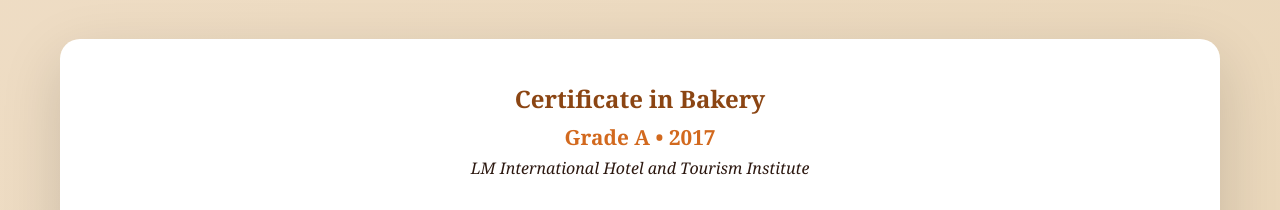
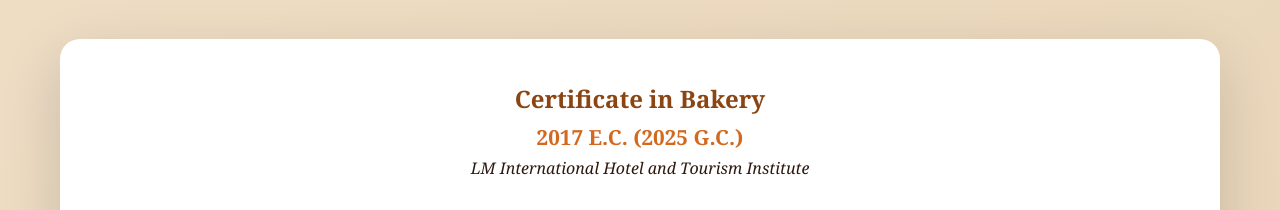
Before and after one commit to ayu-le/bakery-professional-portfolio, a plain HTML site: page index.html in a window 1280 px wide. Shown: the part 3520-3730 px from the top of the page. Drawn offline with Linux system fonts and the light colour scheme.

Commit message:
Update index.html

```diff
--- a/index.html
+++ b/index.html
@@ -226,7 +226,7 @@
             <div class="cards-grid">
                 <div class="card" style="text-align: center;">
                     <h2 style="color: #8B4513;">Certificate in Bakery</h2>
-                    <p style="font-size: 1.3em; color: #D2691E; font-weight: bold;">Grade A • 2017</p>
+                    <p style="font-size: 1.3em; color: #D2691E; font-weight: bold;"> 2017 E.C. (2025 G.C.)</p>
                     <p style="font-style: italic;">LM International Hotel and Tourism Institute</p>
                     <div style="margin-top: 30px;">
                         <h4>Coursework:</h4>
```
